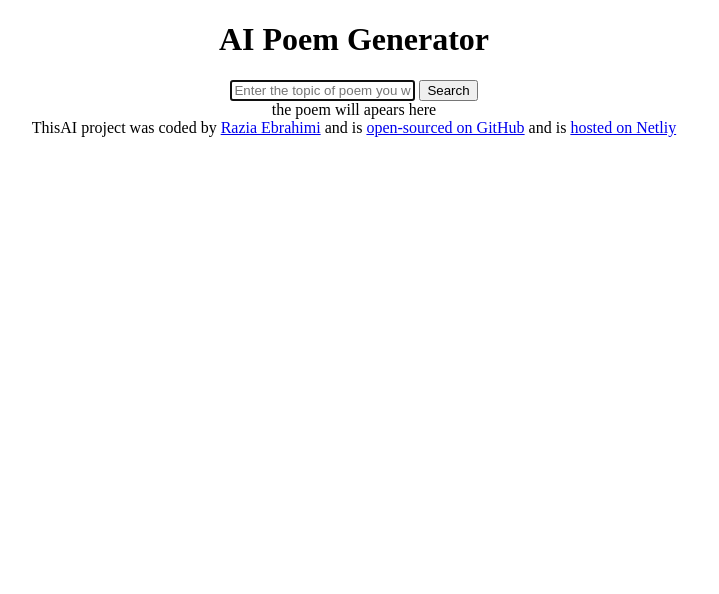
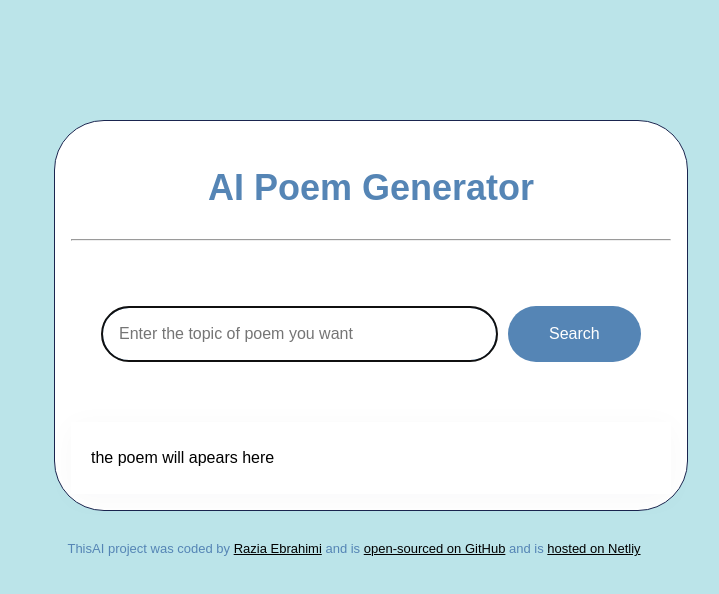
Before and after one commit to RaziaEbrahimi/poem-generator, a plain HTML site: page index.html in a window 1280 px wide. Shown: the whole page, without its empty margins (286-1005 px from the left). Drawn offline with Linux system fonts and the light colour scheme.

Commit message:
Added css

```diff
--- a/index.html
+++ b/index.html
@@ -8,10 +8,13 @@
     <title>AI Poem Generator</title>
   </head>
   <body>
+    <div class="container">
+      <main>
+        <div class="main">
           <header>
             <h1>AI Poem Generator</h1>
+            <hr />
           </header>
-    <main>
           <form>
             <input
               type="text"
@@ -19,10 +22,12 @@
               required
               autofocus
               aria-autocomplete="off"
+              class="instructions"
             />
-        <input type="submit" value="Search" />
+            <input type="submit" value="Search" class="submit-button" />
           </form>
-      <div>the poem will apears here</div>
+          <div class="poem">the poem will apears here</div>
+        </div>
       </main>
       <footer>
         ThisAI project was coded by
@@ -30,7 +35,9 @@
           >Razia Ebrahimi</a
         >
         and is
-      <a href="https://github.com/RaziaEbrahimi/poem-generator" target="_blank"
+        <a
+          href="https://github.com/RaziaEbrahimi/poem-generator"
+          target="_blank"
           >open-sourced on GitHub</a
         >
         and is
@@ -38,6 +45,7 @@
           >hosted on Netliy</a
         >
       </footer>
+    </div>
     <script src="src/index.js"></script>
   </body>
 </html>
--- a/src/style.css
+++ b/src/style.css
@@ -1,3 +1,75 @@
 body {
+  background-color: #bbe4e9;
+  font-family: Arial, Helvetica, sans-serif;
+}
+header {
+  margin-bottom: 35px;
+}
+a {
+  color: #5585b5;
+}
+
+.container {
+  margin: 120px auto;
+  max-width: 600px;
+}
+h1 {
   text-align: center;
+  font-weight: 800;
+  font-size: 36px;
+  line-height: 1.5;
+  color: #5585b5;
 }
+
+form {
+  padding: 30px;
+  border-radius: 10px;
+  display: flex;
+  margin-bottom: 30px;
+}
+.instructions {
+  padding: 16px;
+  border: 2px solid #5585b5;
+  width: 80%;
+  font-size: 16px;
+  border-radius: 50px;
+  line-height: 20px;
+  color: black;
+}
+
+.submit-button {
+  margin-left: 10px;
+  background: #5585b5;
+  color: white;
+  border: none;
+  width: 150px;
+  font-size: 16px;
+  border-radius: 50px;
+  padding: 14px 24px;
+}
+
+.poem {
+  font-size: 16px;
+  padding: 20px;
+  line-height: 2;
+  box-shadow: 0px 4px 30px 0px rgba(39, 33, 66, 0.03);
+}
+.main {
+  padding: 16px;
+  border: 1px solid #1a254f;
+  width: 600px;
+  font-size: 16px;
+  border-radius: 50px;
+  line-height: 20px;
+  color: black;
+  background-color: white;
+}
+footer {
+  text-align: center;
+  font-size: 13px;
+  margin-top: 30px;
+  color: #5585b5;
+}
+a {
+  color: black;
+}
```
Lines whose indentation alone changed are shown as unchanged.
